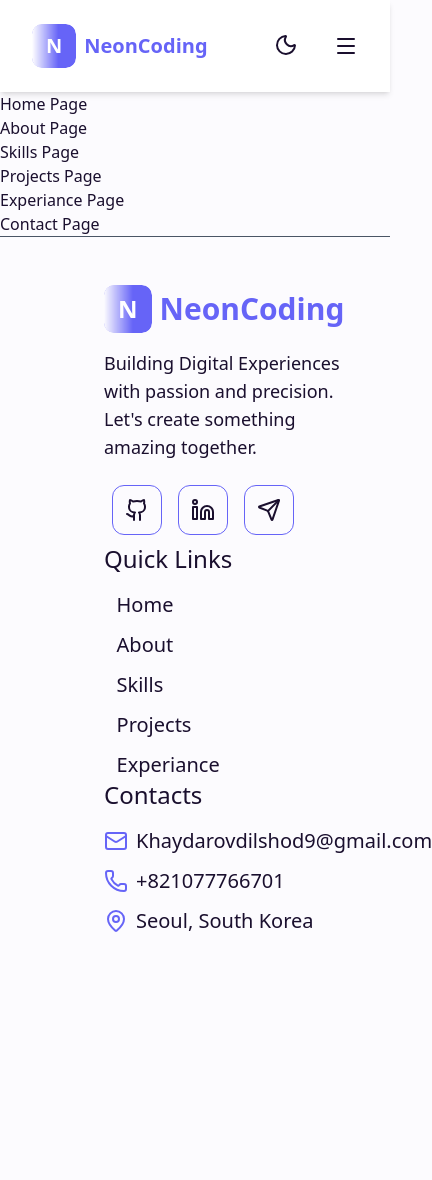
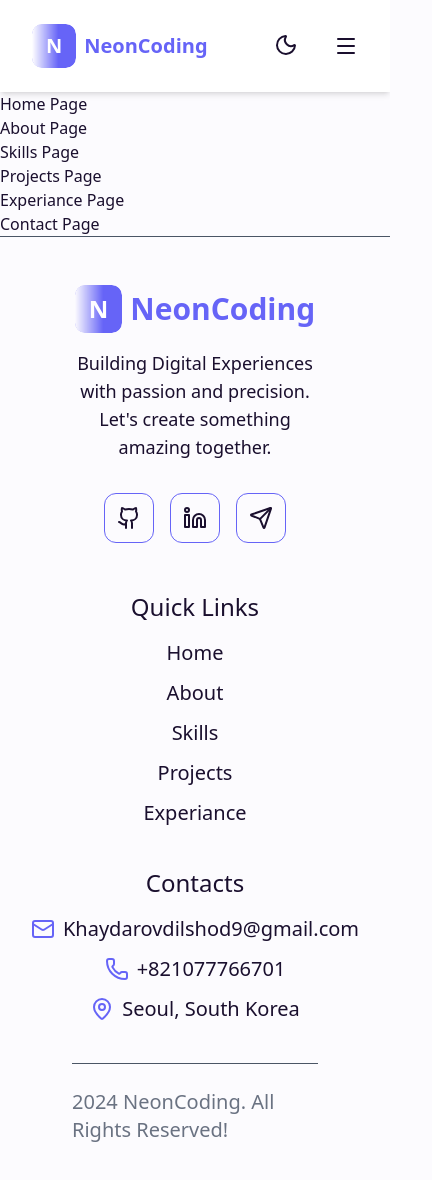
Before and after one commit to DixonKH/PortfolioWebsite, a Next.js app: page / in a window 390 px wide. Shown: the top 1180 px of the page, 432 px wide, since content can reach past the window. Before the commit the page ends 983 px from the top, so only its background shows below. Built offline with nearby package versions, Linux system fonts and the light colour scheme.

Commit message:
feat:made footer responsive

```diff
--- a/app/components/layout/Footer.tsx
+++ b/app/components/layout/Footer.tsx
@@ -8,20 +8,20 @@ import { MapPin } from 'lucide-react';
 
 export default function Footer() {
   return (
-    <div className="w-full flex justify-center items-center px-18 py-12 border-t border-gray-600 dark:bg-black">
-      <div className="flex flex-col md:flex-row justify-between items-start w-full max-w-8xl px-8">
-        <div className="flex flex-col gap-4">
+    <div className="w-full flex flex-col justify-center items-center px-18 py-12 border-t border-gray-600 dark:bg-black">
+      <div className="flex flex-col lg:flex-row lg:justify-between lg:items-start items-center w-full lg:max-w-8xl px-8">
+        <div className="flex flex-col gap-4 items-center lg:items-start justify-center mb-6 lg:mb-0">
           <div className="text-primary text-3xl font-bold flex items-center space-x-2">
             <span className="p-2 mask-l-from-40% mr-2 px-3.5 bg-primary text-white font-bold text-2xl rounded-md">
               N
             </span>
             <Link href="/">NeonCoding</Link>
           </div>
-          <div className="text-lg">
+          <div className="text-lg lg:text-left text-center max-w-md">
             Building Digital Experiences with passion and precision. Let's
             create something amazing together.
           </div>
-          <div className="w-full flex">
+          <div className="w-full flex lg:justify-start justify-center mt-2">
             <div className="border rounded-lg border-primary m-2 p-3">
               <Link href="/contact"><Github /></Link>
             </div>
@@ -33,9 +33,9 @@ export default function Footer() {
             </div>
           </div>
         </div>
-        <div className="flex flex-col gap-4 items-center justify-center">
+        <div className="flex flex-col gap-4 items-center justify-center lg:mt-0 mt-4">
             <div className="text-2xl font-medium">Quick Links</div>
-            <div className="flex flex-col gap-3 text-xl">
+            <div className="flex flex-col lg:items-start items-center justify-center gap-3 text-xl">
                 <div className="hover:text-2xl transition-all hover:text-primary"><Link href="/">Home</Link></div>
                 <div className="hover:text-2xl transition-all hover:text-primary"><Link href="/about">About</Link></div>
                 <div className="hover:text-2xl transition-all hover:text-primary"><Link href="/skills">Skills</Link></div>
@@ -43,15 +43,16 @@ export default function Footer() {
                 <div className="hover:text-2xl transition-all hover:text-primary"><Link href="/experiance">Experiance</Link></div>
             </div>
         </div>
-        <div className="flex flex-col gap-4 items-start justify-center">
+        <div className="flex flex-col gap-4 lg:items-start items-center justify-center lg:mt-0 mt-10">
             <div className="text-2xl font-medium">Contacts</div>
-            <div className="flex flex-col gap-3 text-xl">
+            <div className="flex flex-col gap-3 lg:items-start items-center text-xl">
             <div className="flex items-center gap-2"><span className="text-primary"><Mail /></span> <Link href="mailto:Khaydarovdilshod9@gmail.com">Khaydarovdilshod9@gmail.com</Link></div>
             <div className="flex items-center gap-2"><span className="text-primary"><Phone /></span> <Link href="tel:+821077766701">+821077766701</Link></div>
             <div className="flex items-center gap-2"><span className="text-primary"><MapPin /></span> Seoul, South Korea</div>
             </div>
         </div>
       </div>
+      <div className="flex justify-center items-center w-full border-t-gray-600 border-t py-6 mt-10 text-xl text-gray-500">2024 NeonCoding. All Rights Reserved!</div>
     </div>
   );
 }
```
